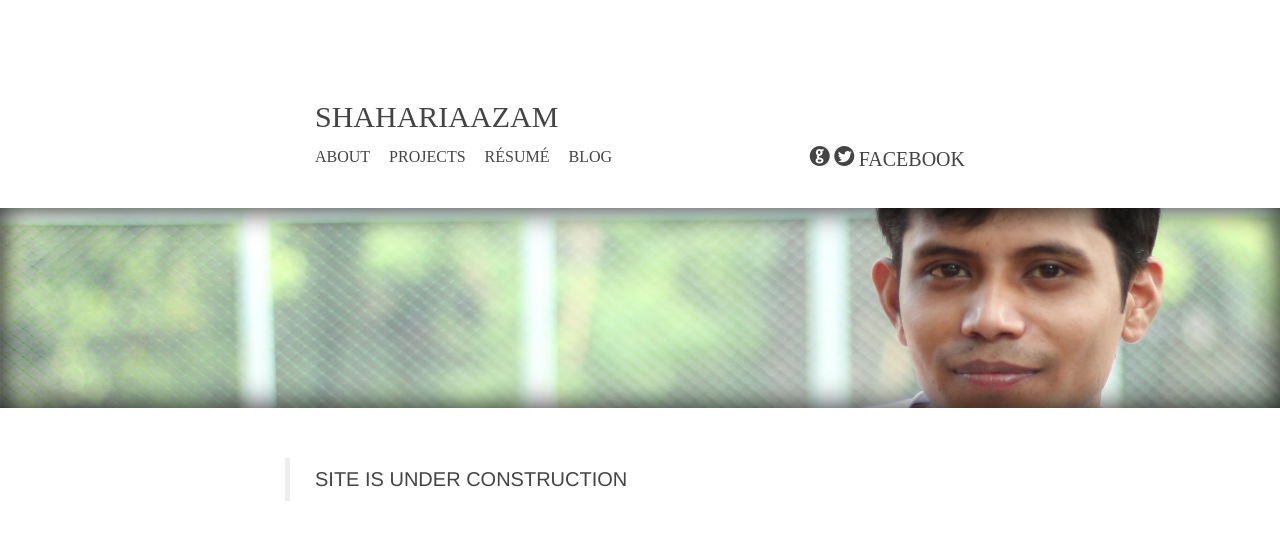
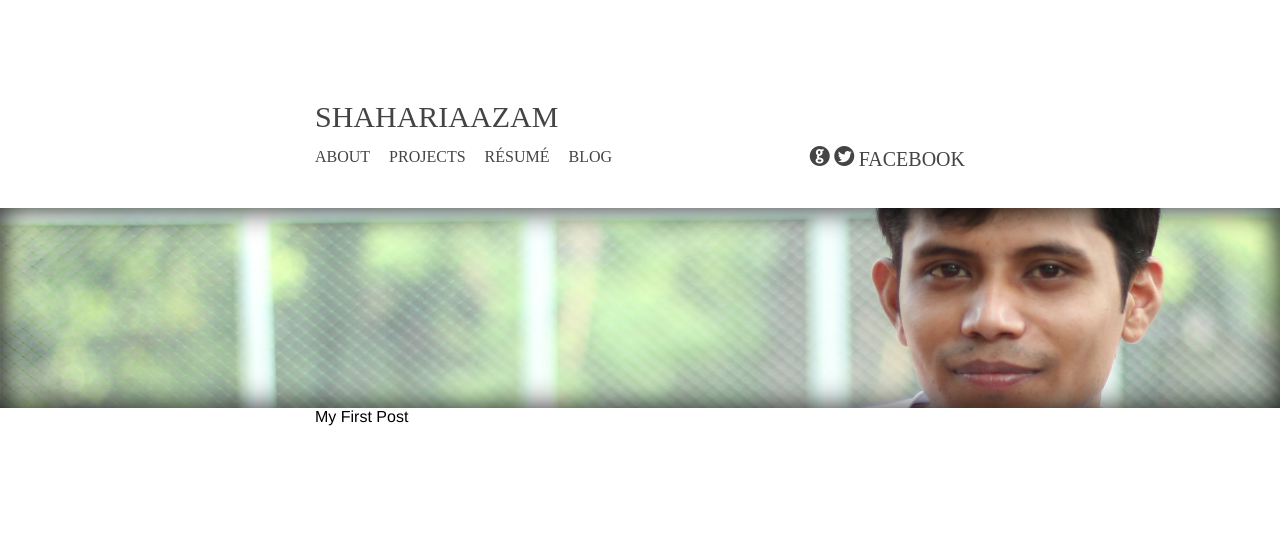
Before and after one commit to shahariaazam/personal-webpage, a Jekyll site: the page built from index.html, in a window 1280 px wide. Shown: the top 540 px of the page. Built offline with Jekyll 4.4.1, drawn with Linux system fonts in a browser that asks for light colours; some web fonts are replaced; Markdown is read by kramdown in place of the engine named in the settings.

Commit message:
Now Page can be created

```diff
--- a/_config.yml
+++ b/_config.yml
@@ -11,4 +11,6 @@ url: http://v2.shahariaazam.com
 description: Personal website of Shaharia Azam
 twitter: shaharia
 github: shahariaazam
+facebook: shaharia.azam
+bannermain: banner_horizontal.jpg
 #gravatar_url: nil
--- a/_layouts/layout.html
+++ b/_layouts/layout.html
@@ -1,24 +1,28 @@
-
 <!DOCTYPE html PUBLIC "-//W3C//DTD XHTML 1.0 Strict//EN"
         "http://www.w3.org/TR/xhtml1/DTD/xhtml1-strict.dtd">
 
 <html xmlns="http://www.w3.org/1999/xhtml" xml:lang="en" lang="en-us">
 <head>
-    <meta http-equiv="content-type" content="text/html; charset=utf-8" />
-    <title>Shaharia Azam</title>
-    <meta name="author" content="Shaharia Azam" />
-    <meta name="description" content="Writings, screencasts, and talks by Shaharia Azam. Zach works at GitHub and enjoys consuming cherry pies." />
+    <meta http-equiv="content-type" content="text/html; charset=utf-8"/>
+    <title>
+        {% if page.title %}
+        {{ page.title }} &ndash;
+        {% endif %}
+        {{ site.name }}
+    </title>
+    <meta name="author" content="{{ site.name }}"/>
+    <link rel="alternate" type="application/rss+xml" href="/atom.xml" />
+    <meta name="description" content="{{ site.description }}"/>
     <meta name="viewport" content="width=device-width, initial-scale=1, maximum-scale=1">
+    <link type="text/css" rel="stylesheet"
+          href="http://fast.fonts.com/cssapi/d70ca5cd-778e-48cc-9e59-6b276425c670.css"/>
 
-    <link rel="alternate" type="application/rss+xml" href="http://feeds.feedburner.com/holman" />
-    <link type="text/css" rel="stylesheet" href="http://fast.fonts.com/cssapi/d70ca5cd-778e-48cc-9e59-6b276425c670.css"/>
+    <link rel="stylesheet" href="/css/base.css" type="text/css" media="screen, projection"/>
+    <link media="only screen and (max-device-width: 480px)" href="/css/mobile.css" type="text/css" rel="stylesheet"/>
+    <link rel="stylesheet" href="/fonts/ss-social.css" type="text/css"/>
+    <link rel="stylesheet" href="/css/pygments.css" type="text/css"/>
 
-    <link rel="stylesheet" href="/css/base.css" type="text/css" media="screen, projection" />
-    <link media="only screen and (max-device-width: 480px)" href="/css/mobile.css" type="text/css" rel="stylesheet" />
-    <link rel="stylesheet" href="/fonts/ss-social.css" type="text/css" />
-    <link rel="stylesheet" href="/css/pygments.css" type="text/css" />
-
-    <link rel="apple-touch-icon" href="/apple-touch-icon.png" />
+    <link rel="apple-touch-icon" href="/apple-touch-icon.png"/>
 </head>
 
 <body>
@@ -36,9 +40,9 @@
         </ul>
 
         <ul class="social">
-            <li><a href="https://github.com/shahariaazam" class="ss-icon ss-social-circle">github</a></li>
-            <li><a href="https://twitter.com/shaharia" class="ss-icon ss-social-circle">twitter</a></li>
-            <li><a href="https://facebook.com/shaharia.azam" class="ss-icon ss-facebook-circle">facebook</a></li>
+            <li><a href="https://github.com/{{ site.github }}" class="ss-icon ss-social-circle">github</a></li>
+            <li><a href="https://twitter.com/{{ site.twitter }}" class="ss-icon ss-social-circle">twitter</a></li>
+            <li><a href="https://facebook.com/{{ site.facebook }}" class="ss-icon ss-facebook-circle">facebook</a></li>
         </ul>
     </div>
 </div>
@@ -48,7 +52,7 @@
 
 
 <section class="container content">
-    <h2>Site is under construction</h2>
+    {{ content }}
 </section>
 <!--Google analytics Tracking Code-->
 <script type="text/javascript">
@@ -57,10 +61,13 @@
     _gaq.push(['_setAccount', 'UA-15314041-1']);
     _gaq.push(['_trackPageview']);
 
-    (function() {
-        var ga = document.createElement('script'); ga.type = 'text/javascript'; ga.async = true;
+    (function () {
+        var ga = document.createElement('script');
+        ga.type = 'text/javascript';
+        ga.async = true;
         ga.src = ('https:' == document.location.protocol ? 'https://ssl' : 'http://www') + '.google-analytics.com/ga.js';
-        var s = document.getElementsByTagName('script')[0]; s.parentNode.insertBefore(ga, s);
+        var s = document.getElementsByTagName('script')[0];
+        s.parentNode.insertBefore(ga, s);
     })();
 
 </script>
--- a/index.html
+++ b/index.html
@@ -1,68 +1,8 @@
+---
+layout: layout
+title: "Posts"
+---
 
-<!DOCTYPE html PUBLIC "-//W3C//DTD XHTML 1.0 Strict//EN"
-        "http://www.w3.org/TR/xhtml1/DTD/xhtml1-strict.dtd">
-
-<html xmlns="http://www.w3.org/1999/xhtml" xml:lang="en" lang="en-us">
-<head>
-    <meta http-equiv="content-type" content="text/html; charset=utf-8" />
-    <title>Shaharia Azam</title>
-    <meta name="author" content="Shaharia Azam" />
-    <meta name="description" content="Personal website of Shaharia Azam." />
-    <meta name="viewport" content="width=device-width, initial-scale=1, maximum-scale=1">
-    <link type="text/css" rel="stylesheet" href="http://fast.fonts.com/cssapi/d70ca5cd-778e-48cc-9e59-6b276425c670.css"/>
-
-    <link rel="stylesheet" href="/css/base.css" type="text/css" media="screen, projection" />
-    <link media="only screen and (max-device-width: 480px)" href="/css/mobile.css" type="text/css" rel="stylesheet" />
-    <link rel="stylesheet" href="/fonts/ss-social.css" type="text/css" />
-    <link rel="stylesheet" href="/css/pygments.css" type="text/css" />
-
-    <link rel="apple-touch-icon" href="/apple-touch-icon.png" />
-</head>
-
-<body>
-<div class="header">
-    <div class="container">
-        <section class="name">
-            <a href="/">Shaharia<b>Azam</b></a>
-        </section>
-
-        <ul class="menu">
-            <li><a href="#">About</a></li>
-            <li><a href="#">Projects</a></li>
-            <li><a href="#">Résumé</a></li>
-            <li><a href="#">Blog</a></li>
-        </ul>
-
-        <ul class="social">
-            <li><a href="https://github.com/shahariaazam" class="ss-icon ss-social-circle">github</a></li>
-            <li><a href="https://twitter.com/shaharia" class="ss-icon ss-social-circle">twitter</a></li>
-            <li><a href="https://facebook.com/shaharia.azam" class="ss-icon ss-facebook-circle">facebook</a></li>
-        </ul>
-    </div>
-</div>
-
-
-<div class="hero" style="background-image: url(/images/banner_horizontal.jpg);"></div>
-
-
-<section class="container content">
-    <h2>Site is under construction</h2>
-</section>
-<!--Google analytics Tracking Code-->
-<script type="text/javascript">
-
-    var _gaq = _gaq || [];
-    _gaq.push(['_setAccount', 'UA-15314041-1']);
-    _gaq.push(['_trackPageview']);
-
-    (function() {
-        var ga = document.createElement('script'); ga.type = 'text/javascript'; ga.async = true;
-        ga.src = ('https:' == document.location.protocol ? 'https://ssl' : 'http://www') + '.google-analytics.com/ga.js';
-        var s = document.getElementsByTagName('script')[0]; s.parentNode.insertBefore(ga, s);
-    })();
-
-</script>
-<!--End of Google Analytics-->
-</body>
-
-</html>
+{% for post in site.posts %}
+{{ post.title }}
+{% endfor %}
```
Also changed, not shown: about.html (deleted, +0 -11 lines), about/index.md (added, +8 -0 lines).
